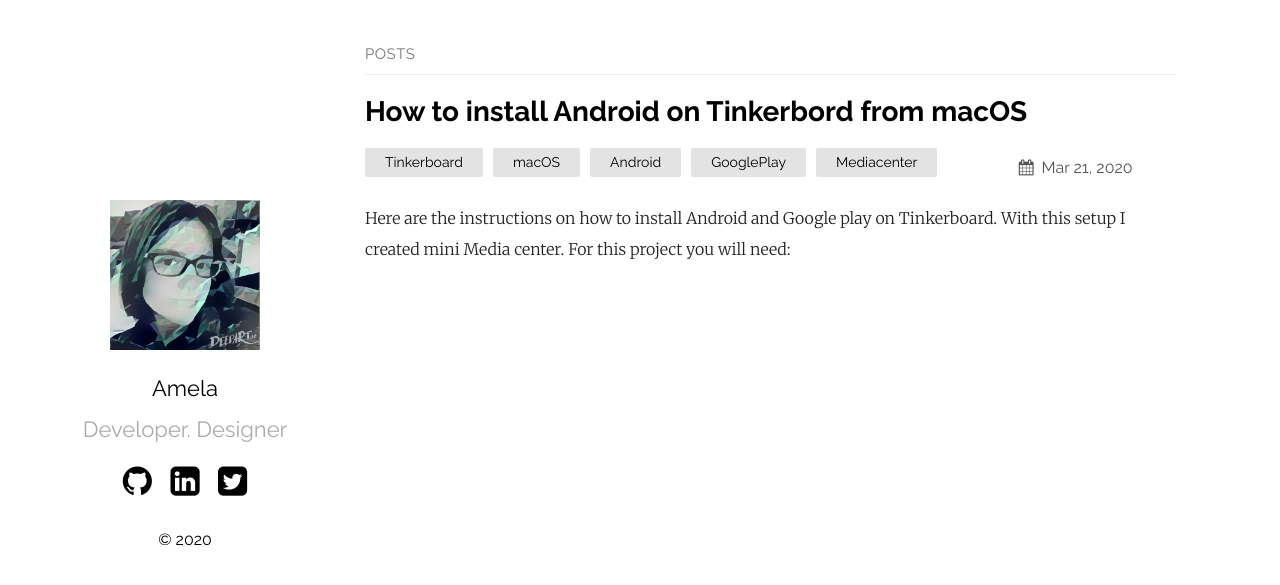
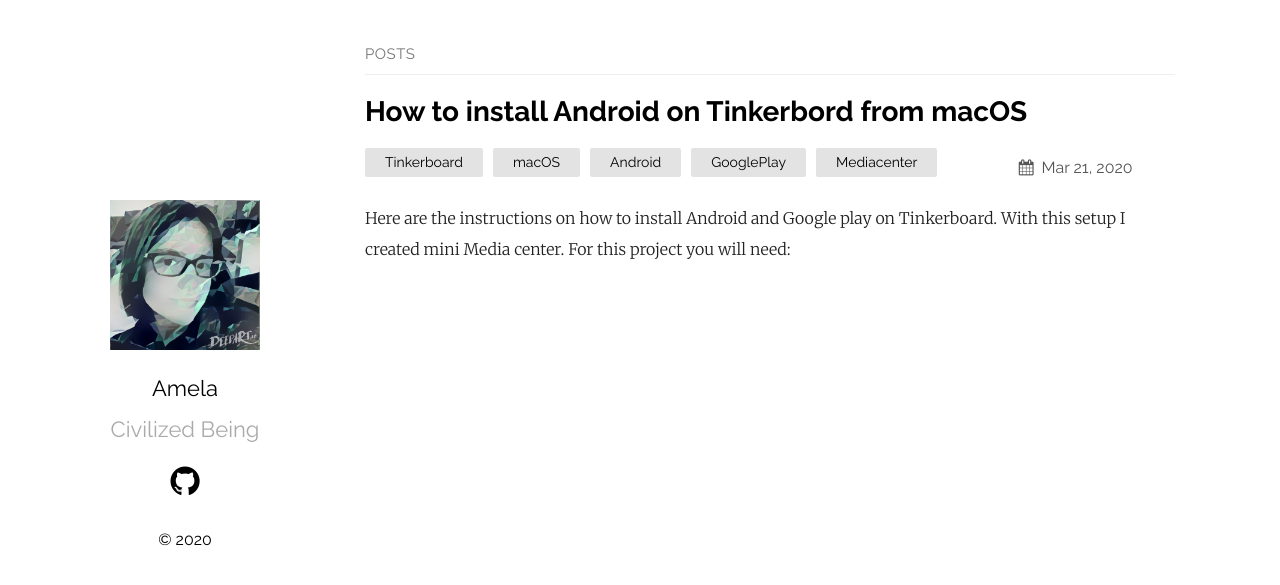
Before and after one commit to amela/amela.github.io, a Jekyll site: the page built from index.md, in a window 1280 px wide. Shown: the top 585 px of the page. Built offline with Jekyll 4.4.1, drawn with Linux system fonts in a browser that asks for light colours.

Commit message:
Changed description.

```diff
--- a/_config.yml
+++ b/_config.yml
@@ -1,4 +1,4 @@
-title: Pineapples
+title: amela
 author: amela
 email: amela@ena.one
 description: > # this means to ignore newlines until "show_exerpts:"
@@ -13,15 +13,15 @@ sass:
   sass_dir: _sass
 plainwhite:
   name: Amela
-  tagline: Developer. Designer
+  tagline: Civilized Being
   date_format: "%b %-d, %Y"
   sitemap: true # set to true to generate sitemap.xml content
 
   # generate social links in footer
   social_links:
-    twitter: thelehhman
+    # twitter: thelehhman
     github:  amela
-    linkedIn: in/thelehhman
+    # linkedIn: in/thelehhman
     # rss: rss
     # dribbble: jekyll
     # facebook: jekyll
```
